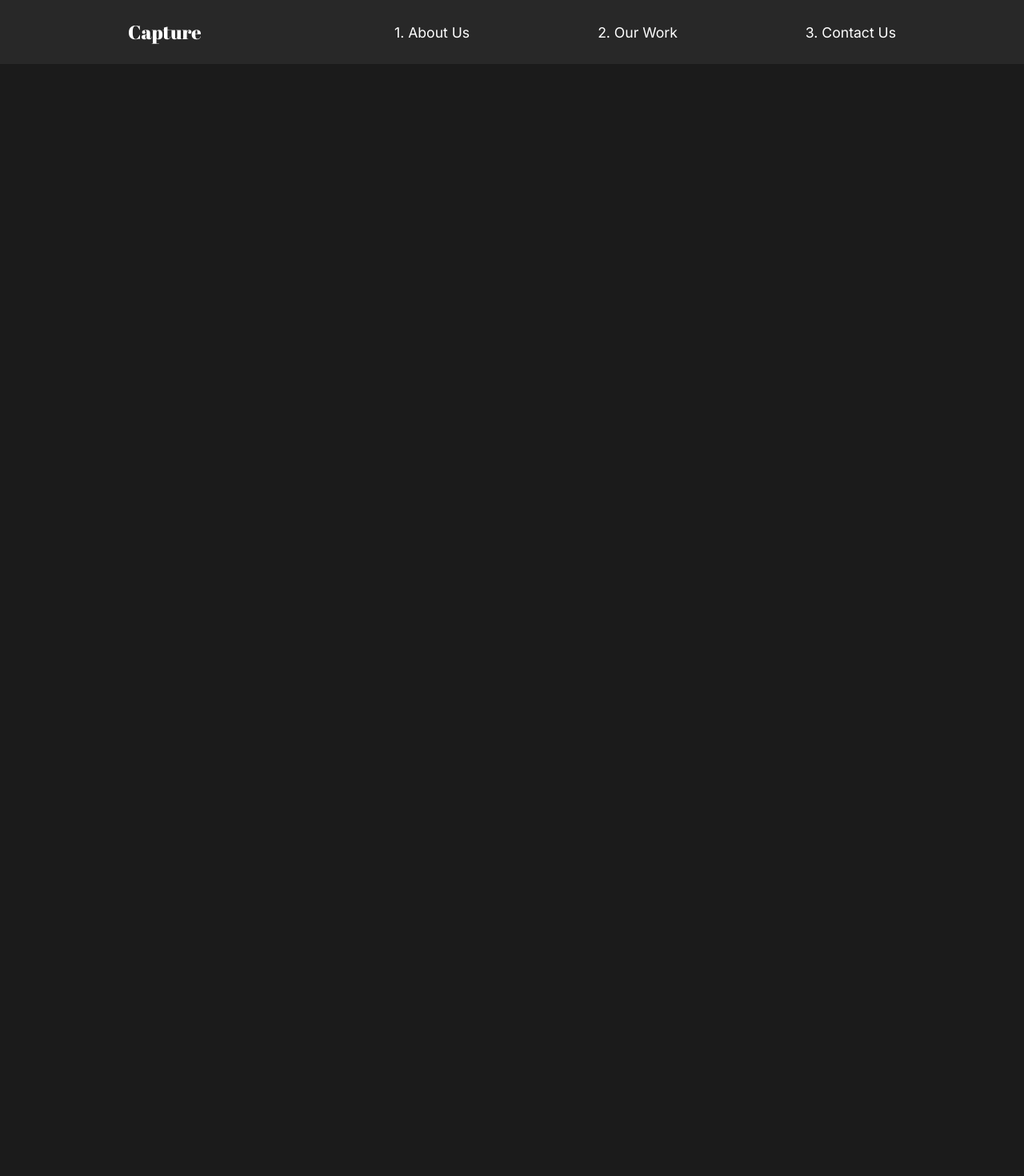
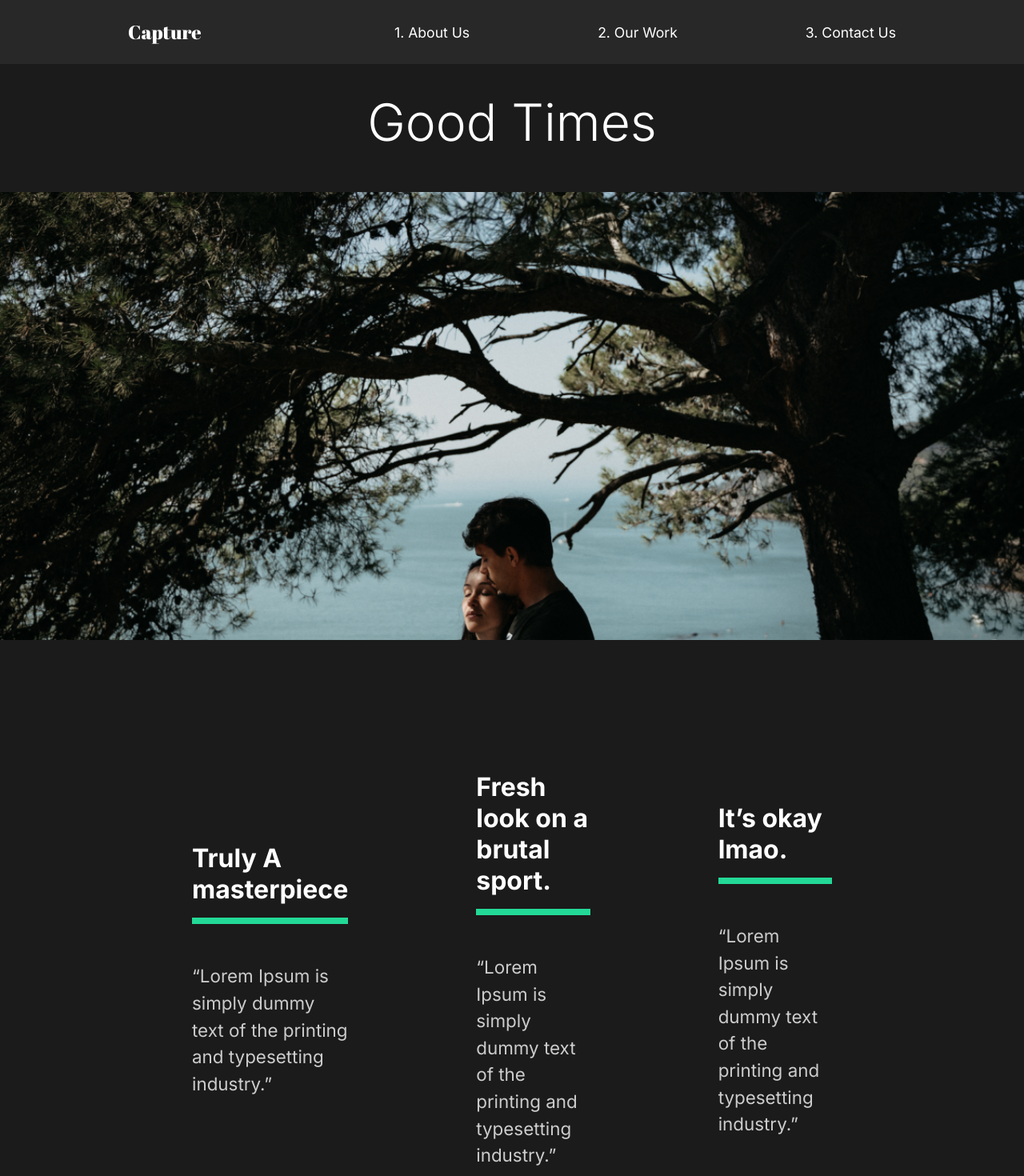
Before and after one commit to hastytoro/project-capture-website, a React (Create React App) app: page /work/good-times in a window 1280 px wide. Shown: the top 1470 px of the page at 80% size. Before the commit the page ends 800 px from the top, so only its background shows below. Built offline with nearby package versions, Linux system fonts and the light colour scheme; a web font is replaced by a local one.

Commit message:
11) Movie section component for OurWork page

```diff
--- a/src/App.js
+++ b/src/App.js
@@ -1,13 +1,16 @@
 import React from "react";
 // Global style
 import GlobalStyle from "./components/GlobalStyle";
-// Import pages
+// Import pages known as "routes"
+// Add some routes
 import AboutUs from "./pages/AboutUs";
 import ContactUs from "./pages/ContactUs";
 import OurWork from "./pages/OurWork";
+import MovieDetail from "./pages/MovieDetail";
 // Normal components
 import NavBar from "./components/Nav";
-// Route components
+// React router dom components
+// Here we render our app at different URLs by creating our "route config".
 import { Routes, Route } from "react-router-dom";
 
 function App() {
@@ -17,8 +20,17 @@ function App() {
       <NavBar />
       <Routes>
         <Route path="/" exact element={<AboutUs />} />
-        <Route path="/work" element={<OurWork />} />
+        <Route path="/work" exact element={<OurWork />} />
+        <Route path="/work/:id" element={<MovieDetail />} />
         <Route path="/contact" element={<ContactUs />} />
+        <Route
+          path="*"
+          element={
+            <main style={{ padding: "1rem" }}>
+              <p>404: route not found!</p>
+            </main>
+          }
+        />
       </Routes>
     </div>
   );
--- a/src/components/AboutSection.js
+++ b/src/components/AboutSection.js
@@ -10,7 +10,7 @@ const AboutSection = () => {
       <Description>
         <div className="title">
           <Hide>
-            <h2>We work to make</h2>
+            <h2>Our work makes</h2>
           </Hide>
           <Hide>
             <h2>
--- a/src/components/GlobalStyle.js
+++ b/src/components/GlobalStyle.js
@@ -51,8 +51,7 @@ const GlobalStyle = createGlobalStyle`
     color: white;
   }
   h4 {
-    font-weight: bold;
-    font-size: 2rem;
+    font-size: 2.5rem;
   }
   span {
     font-weight: bold;
--- a/src/components/Nav.js
+++ b/src/components/Nav.js
@@ -1,5 +1,9 @@
 import React from "react";
 import styled from "styled-components";
+// Import Link and add some global navigation.
+// React Router is now controlling the URL!
+// We don't have any routes that render when the URL changes yet here.
+// But Link is changing the URL "without" causing a full-page reload.
 import { Link } from "react-router-dom";
 
 const Nav = () => {
--- a/src/index.js
+++ b/src/index.js
@@ -2,6 +2,10 @@ import React from "react";
 import ReactDOM from "react-dom/client";
 import App from "./App";
 import reportWebVitals from "./reportWebVitals";
+// We now can render a section/component based on the client url.
+// import BrowserRouter and render it around your whole app.
+// Nothing changes in your app, but we're ready to start messing with the URL.
+// https://github.com/remix-run/react-router/blob/main/docs/getting-started/tutorial.md
 import { BrowserRouter } from "react-router-dom";
 
 const root = ReactDOM.createRoot(document.getElementById("root"));
--- /dev/null
+++ b/src/movieState.js
@@ -0,0 +1,81 @@
+//Import Images
+import athlete from "./img/athlete-small.png";
+import athlete2 from "./img/athlete2.png";
+import goodtimes from "./img/goodtimes-small.png";
+import goodtimes2 from "./img/good-times2.jpg";
+import theracer from "./img/theracer-small.png";
+import theracer2 from "./img/the-racer2.jpg";
+
+export const MovieState = () => {
+  return [
+    {
+      title: "The Athlete",
+      mainImg: athlete,
+      secondaryImg: athlete2,
+      url: "/work/the-athlete",
+      awards: [
+        {
+          title: "Truly A masterpiece",
+          description:
+            "“Lorem Ipsum is simply dummy text of the printing and typesetting industry.”",
+        },
+        {
+          title: "Fresh look on a brutal sport.",
+          description:
+            "“Lorem Ipsum is simply dummy text of the printing and typesetting industry.”",
+        },
+        {
+          title: "It’s okay lmao.",
+          description:
+            "“Lorem Ipsum is simply dummy text of the printing and typesetting industry.”",
+        },
+      ],
+    },
+    {
+      title: "Good Times",
+      mainImg: goodtimes,
+      url: "/work/good-times",
+      secondaryImg: goodtimes2,
+      awards: [
+        {
+          title: "Truly A masterpiece",
+          description:
+            "“Lorem Ipsum is simply dummy text of the printing and typesetting industry.”",
+        },
+        {
+          title: "Fresh look on a brutal sport.",
+          description:
+            "“Lorem Ipsum is simply dummy text of the printing and typesetting industry.”",
+        },
+        {
+          title: "It’s okay lmao.",
+          description:
+            "“Lorem Ipsum is simply dummy text of the printing and typesetting industry.”",
+        },
+      ],
+    },
+    {
+      title: "The Racer",
+      mainImg: theracer,
+      url: "/work/the-racer",
+      secondaryImg: theracer2,
+      awards: [
+        {
+          title: "Truly A masterpiece",
+          description:
+            "“Lorem Ipsum is simply dummy text of the printing and typesetting industry.”",
+        },
+        {
+          title: "Fresh look on a brutal sport.",
+          description:
+            "“Lorem Ipsum is simply dummy text of the printing and typesetting industry.”",
+        },
+        {
+          title: "It’s okay lmao.",
+          description:
+            "“Lorem Ipsum is simply dummy text of the printing and typesetting industry.”",
+        },
+      ],
+    },
+  ];
+};
--- /dev/null
+++ b/src/pages/MovieDetail.js
@@ -0,0 +1,110 @@
+import React, { useState, useEffect } from "react";
+import styled from "styled-components";
+import { useLocation } from "react-router-dom";
+// Import static data example:
+import { MovieState } from "../movieState";
+
+const MovieDetail = () => {
+  const location = useLocation();
+  const url = location.pathname; // Current client url path
+  const [movies, setMovies] = useState(MovieState);
+  // Here we extract the movie from movies based on the url.
+  const [movie, setMovie] = useState(null);
+
+  useEffect(() => {
+    // We comparing the data with the current client browser url.
+    const currentMovie = movies.filter((stateMovie) => stateMovie.url === url);
+    setMovie(currentMovie[0]);
+  }, [movies, url]);
+  return (
+    <>
+      {/* https://reactjs.org/docs/conditional-rendering.html */}
+      {/* In JavaScript, true && expression always evaluates to expression.
+      And false && expression always evaluates to false.
+      Therefore, if true, the element right after && appears in the output
+      If it is false, React will ignore and skip it. */}
+      {movie && (
+        <Details>
+          <HeadLine>
+            <h2>{movie.title}</h2>
+            <img src={movie.mainImg} alt="movie" />
+          </HeadLine>
+          <Awards>
+            {movie.awards.map(({ title, description }) => (
+              <Award key={title} title={title} description={description} />
+            ))}
+          </Awards>
+          <ImageDisplay>
+            <img src={movie.secondaryImg} />
+          </ImageDisplay>
+        </Details>
+      )}
+    </>
+  );
+};
+
+const Details = styled.div`
+  color: white;
+`;
+
+const HeadLine = styled.div`
+  position: relative;
+  min-height: 90vh;
+  padding-top: 20vh;
+  h2 {
+    position: absolute;
+    top: 10%;
+    left: 50%;
+    transform: translate(-50%, -50%);
+  }
+  img {
+    width: 100%;
+    height: 70vh;
+    object-fit: cover;
+  }
+`;
+
+const Awards = styled.div`
+  min-height: 80vh;
+  margin: 5rem 10rem;
+  display: flex;
+  justify-content: space-around;
+  align-items: center;
+`;
+
+const AwardsStyle = styled.div`
+  padding: 5rem;
+  h3 {
+    font-size: 2rem;
+  }
+  .line {
+    width: 100%;
+    height: 0.5rem;
+    background: #23d997;
+    margin: 1rem 0rem;
+  }
+  p {
+    padding: 2rem 0rem;
+  }
+`;
+
+const ImageDisplay = styled.div`
+  min-height: 50vh;
+  img {
+    width: 100%;
+    height: 100vh;
+    object-fit: cover;
+  }
+`;
+
+const Award = ({ title, description }) => {
+  return (
+    <AwardsStyle>
+      <h3>{title}</h3>
+      <div className="line"></div>
+      <p>{description}</p>
+    </AwardsStyle>
+  );
+};
+
+export default MovieDetail;
--- a/src/pages/OurWork.js
+++ b/src/pages/OurWork.js
@@ -1,11 +1,57 @@
 import React from "react";
+import styled from "styled-components";
+import { Link } from "react-router-dom";
+
+// Images
+import athlete from "../img/athlete-small.png";
+import theracer from "../img/theracer-small.png";
+import goodtimes from "../img/goodtimes-small.png";
 
 const OurWork = () => {
   return (
-    <div>
-      <h1>Our Work</h1>
-    </div>
+    <Work>
+      <Movie>
+        <h2>The Athlete</h2>
+        <div className="line"></div>
+        <Link to="/work/the-athlete">
+          <img src={athlete} alt="athlete" />
+        </Link>
+      </Movie>
+      <Movie>
+        <h2>The Racer</h2>
+        <div className="line"></div>
+        <Link to="/work/the-racer">
+          <img src={theracer} alt="theracer" />
+        </Link>
+      </Movie>
+      <Movie>
+        <h2>Good Times</h2>
+        <div className="line"></div>
+        <Link to="/work/good-times">
+          <img src={goodtimes} alt="goodtimes" />
+        </Link>
+      </Movie>
+    </Work>
   );
 };
 
+const Work = styled.div`
+  min-height: 100vh;
+  overflow: hidden; /* for any overflowing animation  */
+  padding: 5rem 10rem; /* lines up with Nav as container  */
+`;
+const Movie = styled.div`
+  padding-bottom: 10rem;
+  .line {
+    height: 0.5rem;
+    background: #cccccc;
+    margin-bottom: 3rem;
+  }
+  img {
+    width: 100%;
+    height: 70vh;
+    object-fit: cover;
+  }
+`;
+
 export default OurWork;
```
